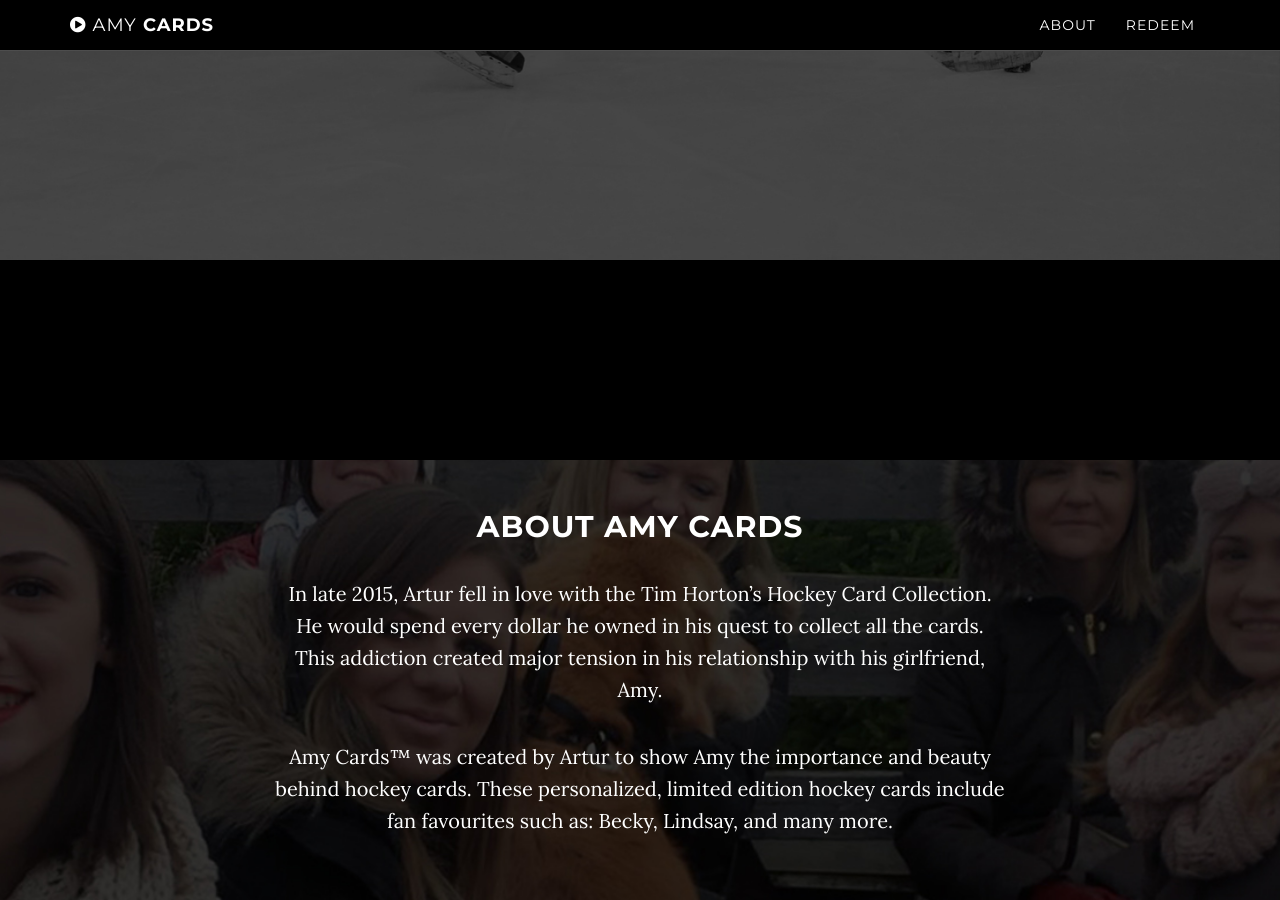
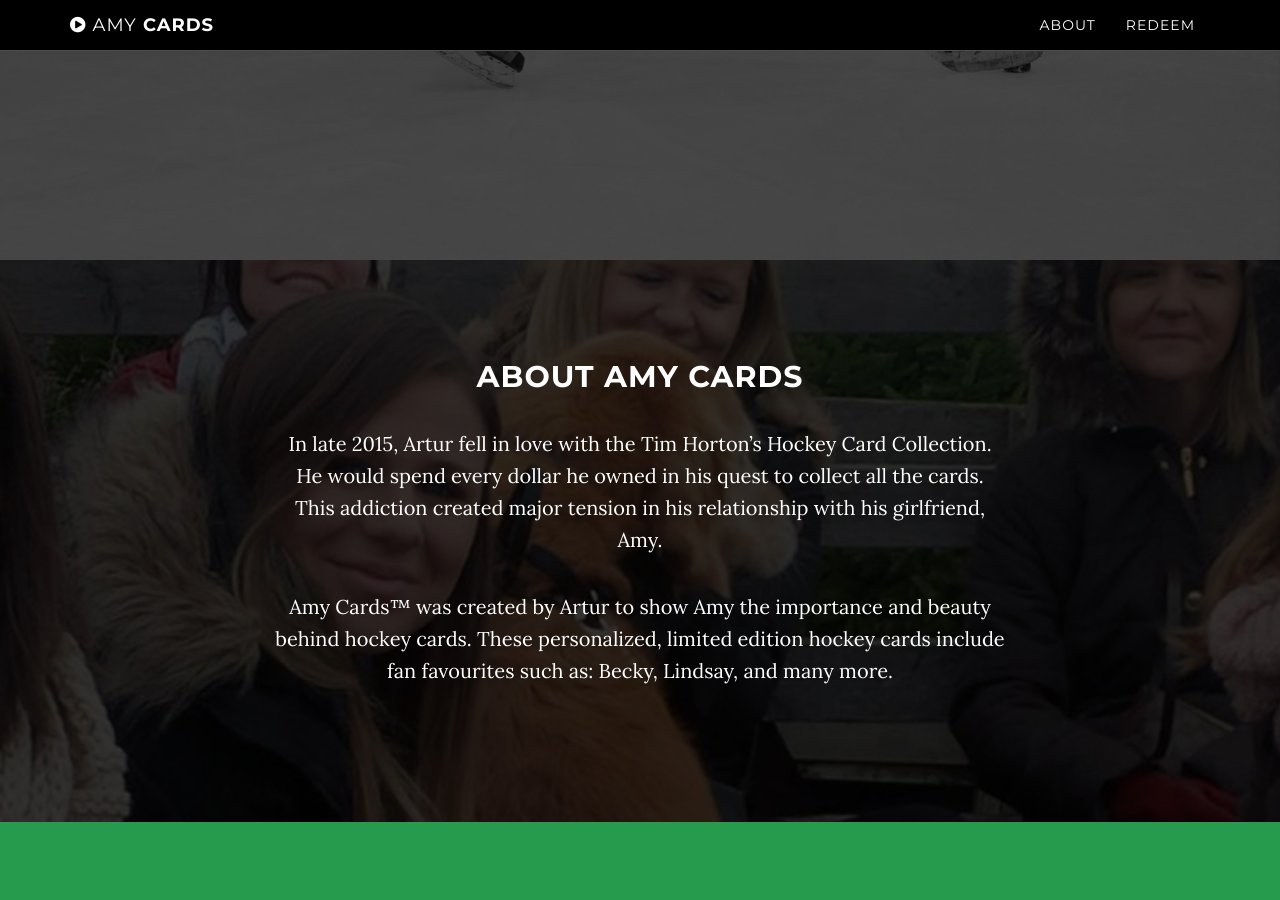
Before and after one commit to arturpawliszko/amy-cards, a Jekyll site: the page built from index.html, in a window 1280 px wide and 900 px high, scrolled down 640 px. Built offline with Jekyll 4.4.1, drawn with Linux system fonts in a browser that asks for light colours.

Commit message:
Section spacing

```diff
--- a/_includes/css/grayscale.css
+++ b/_includes/css/grayscale.css
@@ -253,12 +253,12 @@ a:focus {
 }
 
 .content-section {
-    padding-top: 100px;
+    /*padding-top:100px;*/
 }
 
 .about-section {
     width: 100%;
-    padding: 50px 0;
+    padding: 100px 0;
     background: url(/img/redeem-bg.jpg) no-repeat center center scroll;
     background-color: {{ site.color.primary-dark }};
     -webkit-background-size: cover;
@@ -282,7 +282,7 @@ a:focus {
 
 @media(min-width:767px) {
     .content-section {
-        padding-top: 200px;
+        /*padding-top: 200px;*/
     }
 
     .redeem-section {
```
